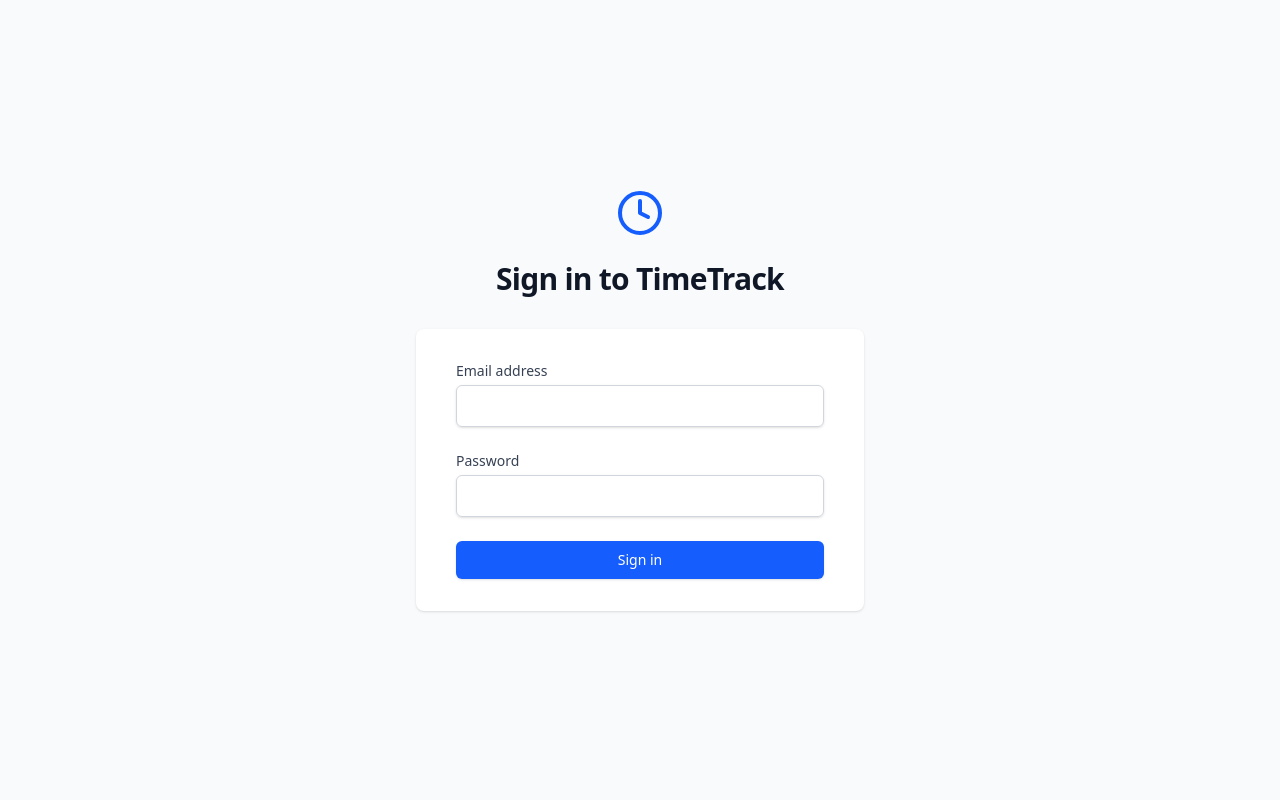
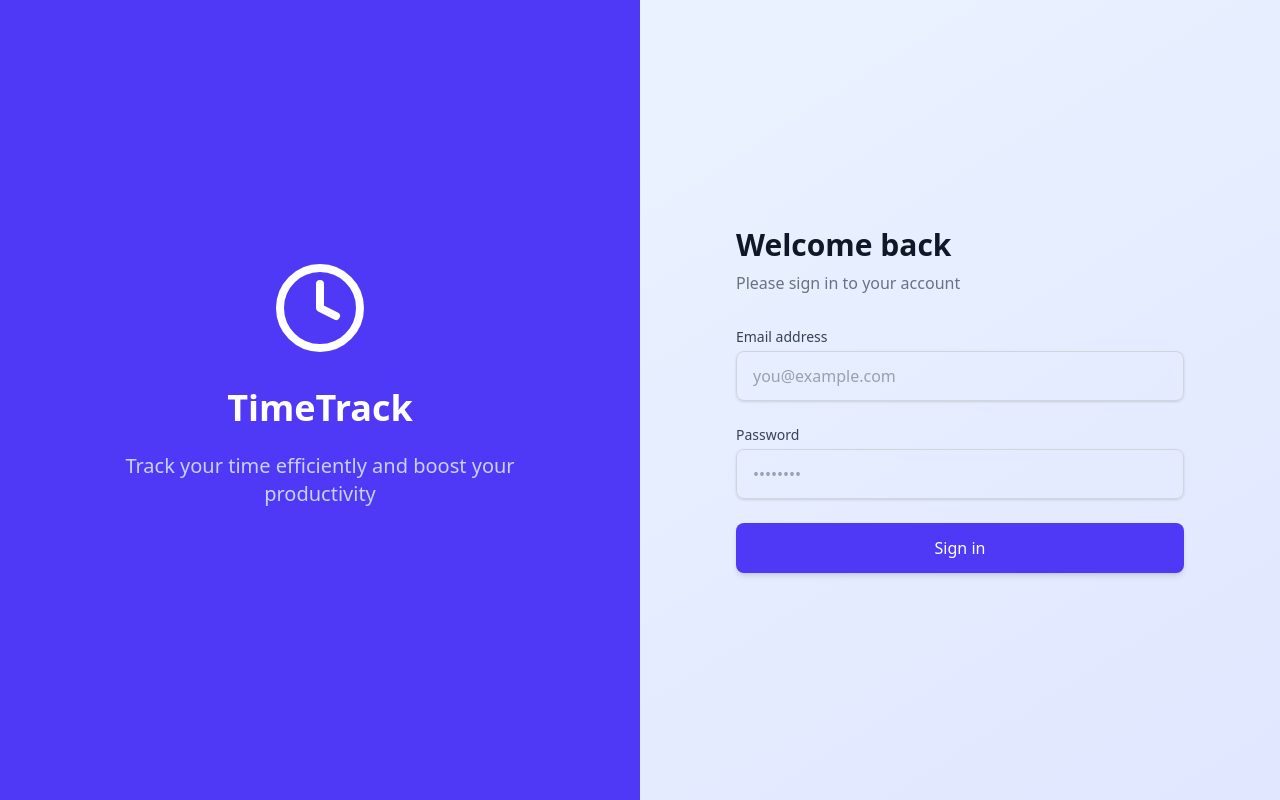
Before and after one commit to Ashwinn-07/leave-tracking, a React (Vite) app in the folder Frontend/: page /login in a window 1280 px wide. Built offline with nearby package versions, Linux system fonts and the light colour scheme; no server answers.

Commit message:
feat: redesign login page and implement lazy loading for pages

```diff
--- /dev/null
+++ b/Frontend/src/components/LoadingFallback.tsx
@@ -0,0 +1,10 @@
+const LoadingFallback = () => {
+  return (
+    <div className="flex items-center justify-center h-screen">
+      <div className="animate-spin rounded-full h-10 w-10 border-b-2 border-indigo-600"></div>
+      <span className="ml-3 text-indigo-600 font-medium">Loading...</span>
+    </div>
+  );
+};
+
+export default LoadingFallback;
--- a/Frontend/src/pages/NotFound.tsx
+++ b/Frontend/src/pages/NotFound.tsx
@@ -7,7 +7,7 @@ const NotFound = () => {
         404 - Page Not Found
       </h1>
       <p className="text-gray-600 mb-8 text-center">
-        The page you are looking for doesn't exist or has been moved.
+        The page you are looking for is under construction.
       </p>
       <Link
         to="/"
--- a/Frontend/src/pages/auth/Login.tsx
+++ b/Frontend/src/pages/auth/Login.tsx
@@ -82,27 +82,39 @@ const Login = () => {
   };
 
   return (
-    <div className="min-h-screen bg-gray-50 flex flex-col justify-center py-12 sm:px-6 lg:px-8">
-      <div className="sm:mx-auto sm:w-full sm:max-w-md">
-        <div className="flex justify-center">
-          <Clock className="h-12 w-12 text-blue-600" />
+    <div className="min-h-screen flex bg-gradient-to-br from-blue-50 to-indigo-100">
+      <div className="hidden lg:flex lg:w-1/2 bg-indigo-600 flex-col justify-center items-center p-12">
+        <div className="max-w-md text-center">
+          <Clock className="h-24 w-24 text-white mx-auto mb-8" />
+          <h1 className="text-4xl font-bold text-white mb-6">TimeTrack</h1>
+          <p className="text-indigo-200 text-xl mb-8">
+            Track your time efficiently and boost your productivity
+          </p>
         </div>
-        <h2 className="mt-6 text-center text-3xl font-bold tracking-tight text-gray-900">
-          Sign in to TimeTrack
-        </h2>
       </div>
 
-      <div className="mt-8 sm:mx-auto sm:w-full sm:max-w-md">
-        <div className="bg-white py-8 px-4 shadow sm:rounded-lg sm:px-10">
+      <div className="w-full lg:w-1/2 flex items-center justify-center p-8">
+        <div className="w-full max-w-md">
+          <div className="lg:hidden flex justify-center mb-8">
+            <Clock className="h-14 w-14 text-indigo-600" />
+          </div>
+
+          <h2 className="text-3xl font-bold text-gray-900 mb-2 text-center lg:text-left">
+            Welcome back
+          </h2>
+          <p className="text-gray-500 mb-8 text-center lg:text-left">
+            Please sign in to your account
+          </p>
+
           <form className="space-y-6" onSubmit={handleSubmit}>
             <div>
               <label
                 htmlFor="email"
-                className="block text-sm font-medium text-gray-700"
+                className="block text-sm font-medium text-gray-700 mb-1"
               >
                 Email address
               </label>
-              <div className="mt-1">
+              <div className="relative">
                 <input
                   id="email"
                   name="email"
@@ -112,24 +124,27 @@ const Login = () => {
                     setEmail(e.target.value);
                     if (errors.email) setErrors({ ...errors, email: "" });
                   }}
-                  className={`block w-full appearance-none rounded-md border ${
+                  className={`block w-full appearance-none rounded-lg border ${
                     errors.email ? "border-red-300" : "border-gray-300"
-                  } px-3 py-2 placeholder-gray-400 shadow-sm focus:border-blue-500 focus:outline-none focus:ring-blue-500`}
+                  } px-4 py-3 placeholder-gray-400 shadow-sm focus:border-indigo-500 focus:outline-none focus:ring-indigo-500`}
+                  placeholder="you@example.com"
                 />
+              </div>
               {errors.email && (
                 <p className="mt-1 text-sm text-red-600">{errors.email}</p>
               )}
             </div>
-            </div>
 
             <div>
+              <div className="flex items-center justify-between mb-1">
                 <label
                   htmlFor="password"
                   className="block text-sm font-medium text-gray-700"
                 >
                   Password
                 </label>
-              <div className="mt-1">
+              </div>
+              <div className="relative">
                 <input
                   id="password"
                   name="password"
@@ -139,23 +154,50 @@ const Login = () => {
                     setPassword(e.target.value);
                     if (errors.password) setErrors({ ...errors, password: "" });
                   }}
-                  className={`block w-full appearance-none rounded-md border ${
+                  className={`block w-full appearance-none rounded-lg border ${
                     errors.password ? "border-red-300" : "border-gray-300"
-                  } px-3 py-2 placeholder-gray-400 shadow-sm focus:border-blue-500 focus:outline-none focus:ring-blue-500`}
+                  } px-4 py-3 placeholder-gray-400 shadow-sm focus:border-indigo-500 focus:outline-none focus:ring-indigo-500`}
+                  placeholder="••••••••"
                 />
+              </div>
               {errors.password && (
                 <p className="mt-1 text-sm text-red-600">{errors.password}</p>
               )}
-              </div>
             </div>
 
             <div>
               <button
                 type="submit"
                 disabled={isLoading}
-                className="flex w-full justify-center rounded-md border border-transparent bg-blue-600 py-2 px-4 text-sm font-medium text-white shadow-sm hover:bg-blue-700 focus:outline-none focus:ring-2 focus:ring-blue-500 focus:ring-offset-2 disabled:opacity-70 cursor-pointer"
+                className="flex w-full justify-center rounded-lg border border-transparent bg-indigo-600 py-3 px-4 text-md font-medium text-white shadow-md hover:bg-indigo-700 focus:outline-none focus:ring-2 focus:ring-indigo-500 focus:ring-offset-2 disabled:opacity-70 transition-colors duration-200 ease-in-out cursor-pointer"
               >
-                {isLoading ? "Signing in..." : "Sign in"}
+                {isLoading ? (
+                  <div className="flex items-center">
+                    <svg
+                      className="animate-spin -ml-1 mr-2 h-4 w-4 text-white"
+                      xmlns="http://www.w3.org/2000/svg"
+                      fill="none"
+                      viewBox="0 0 24 24"
+                    >
+                      <circle
+                        className="opacity-25"
+                        cx="12"
+                        cy="12"
+                        r="10"
+                        stroke="currentColor"
+                        strokeWidth="4"
+                      ></circle>
+                      <path
+                        className="opacity-75"
+                        fill="currentColor"
+                        d="M4 12a8 8 0 018-8V0C5.373 0 0 5.373 0 12h4zm2 5.291A7.962 7.962 0 014 12H0c0 3.042 1.135 5.824 3 7.938l3-2.647z"
+                      ></path>
+                    </svg>
+                    Signing in...
+                  </div>
+                ) : (
+                  "Sign in"
+                )}
               </button>
             </div>
           </form>
--- a/Frontend/src/routes/AppRoutes.tsx
+++ b/Frontend/src/routes/AppRoutes.tsx
@@ -1,23 +1,36 @@
+import { Suspense, lazy } from "react";
 import { Routes, Route } from "react-router-dom";
-import Landing from "../pages/Landing";
-import Login from "../pages/auth/Login";
-import EmployeeDashboard from "../pages/employee/EmployeeDashboard";
-import ManagerDashboard from "../pages/manager/ManagerDashboard";
-import AdminDashboard from "../pages/admin/AdminDashboard";
+import { useStore } from "../stores/authStore";
+
+import EmployeeLayout from "../layouts/EmployeeLayout";
+import ManagerLayout from "../layouts/ManagerLayout";
+import AdminLayout from "../layouts/AdminLayout";
 import NotFound from "../pages/NotFound";
 import ProtectedRoute from "../components/auth/ProtectedRoute";
 import PublicRoute from "../components/auth/PublicRoute";
-import { useStore } from "../stores/authStore";
-import RequestLeave from "../pages/employee/RequestLeave";
-import MyLeaves from "../pages/employee/MyLeaves";
-import EmployeeLayout from "../layouts/EmployeeLayout";
-import ManagerLayout from "../layouts/ManagerLayout";
-import AdminLayout from "../layouts/AdminLayout";
-import LeaveTypes from "../pages/admin/LeaveTypes";
-import MyAttendance from "../pages/employee/MyAttendance";
-import ApproveLeaves from "../pages/manager/ApproveLeaves";
-import ApproveAttendance from "../pages/manager/ApproveAttendance";
-import Holidays from "../pages/admin/Holidays";
+import LoadingFallback from "../components/LoadingFallback";
+
+import Landing from "../pages/Landing";
+import Login from "../pages/auth/Login";
+
+const EmployeeDashboard = lazy(
+  () => import("../pages/employee/EmployeeDashboard")
+);
+const RequestLeave = lazy(() => import("../pages/employee/RequestLeave"));
+const MyLeaves = lazy(() => import("../pages/employee/MyLeaves"));
+const MyAttendance = lazy(() => import("../pages/employee/MyAttendance"));
+
+const ManagerDashboard = lazy(
+  () => import("../pages/manager/ManagerDashboard")
+);
+const ApproveAttendance = lazy(
+  () => import("../pages/manager/ApproveAttendance")
+);
+const ApproveLeaves = lazy(() => import("../pages/manager/ApproveLeaves"));
+
+const AdminDashboard = lazy(() => import("../pages/admin/AdminDashboard"));
+const LeaveTypes = lazy(() => import("../pages/admin/LeaveTypes"));
+const Holidays = lazy(() => import("../pages/admin/Holidays"));
 
 export const AppRoutes = () => {
   const { isAuthenticated, authType } = useStore();
@@ -49,31 +62,98 @@ export const AppRoutes = () => {
       {/* Protected Routes - Employee */}
       <Route element={<ProtectedRoute allowedRoles={["employee"]} />}>
         <Route element={<EmployeeLayout />}>
-          <Route path="/employee/dashboard" element={<EmployeeDashboard />} />
-          <Route path="/employee/request" element={<RequestLeave />} />
-          <Route path="/employee/status" element={<MyLeaves />} />
-          <Route path="/employee/attendance" element={<MyAttendance />} />
+          <Route
+            path="/employee/dashboard"
+            element={
+              <Suspense fallback={<LoadingFallback />}>
+                <EmployeeDashboard />
+              </Suspense>
+            }
+          />
+          <Route
+            path="/employee/request"
+            element={
+              <Suspense fallback={<LoadingFallback />}>
+                <RequestLeave />
+              </Suspense>
+            }
+          />
+          <Route
+            path="/employee/status"
+            element={
+              <Suspense fallback={<LoadingFallback />}>
+                <MyLeaves />
+              </Suspense>
+            }
+          />
+          <Route
+            path="/employee/attendance"
+            element={
+              <Suspense fallback={<LoadingFallback />}>
+                <MyAttendance />
+              </Suspense>
+            }
+          />
         </Route>
       </Route>
 
       {/* Protected Routes - Manager */}
       <Route element={<ProtectedRoute allowedRoles={["manager"]} />}>
         <Route element={<ManagerLayout />}>
-          <Route path="/manager/dashboard" element={<ManagerDashboard />} />
+          <Route
+            path="/manager/dashboard"
+            element={
+              <Suspense fallback={<LoadingFallback />}>
+                <ManagerDashboard />
+              </Suspense>
+            }
+          />
           <Route
             path="/manager/approve-attendance"
-            element={<ApproveAttendance />}
+            element={
+              <Suspense fallback={<LoadingFallback />}>
+                <ApproveAttendance />
+              </Suspense>
+            }
           />
-          <Route path="/manager/approve-leaves" element={<ApproveLeaves />} />
+          <Route
+            path="/manager/approve-leaves"
+            element={
+              <Suspense fallback={<LoadingFallback />}>
+                <ApproveLeaves />
+              </Suspense>
+            }
+          />
         </Route>
       </Route>
 
       {/* Protected Routes - Admin */}
       <Route element={<ProtectedRoute allowedRoles={["admin"]} />}>
         <Route element={<AdminLayout />}>
-          <Route path="/admin/dashboard" element={<AdminDashboard />} />
-          <Route path="/admin/leave-types" element={<LeaveTypes />} />
-          <Route path="/admin/holidays" element={<Holidays />} />
+          <Route
+            path="/admin/dashboard"
+            element={
+              <Suspense fallback={<LoadingFallback />}>
+                <AdminDashboard />
+              </Suspense>
+            }
+          />
+          <Route
+            path="/admin/leave-types"
+            element={
+              <Suspense fallback={<LoadingFallback />}>
+                <LeaveTypes />
+              </Suspense>
+            }
+          />
+          <Route
+            path="/admin/holidays"
+            element={
+              <Suspense fallback={<LoadingFallback />}>
+                <Holidays />
+              </Suspense>
+            }
+          />
         </Route>
       </Route>
 
```
Lines whose indentation alone changed are shown as unchanged.
